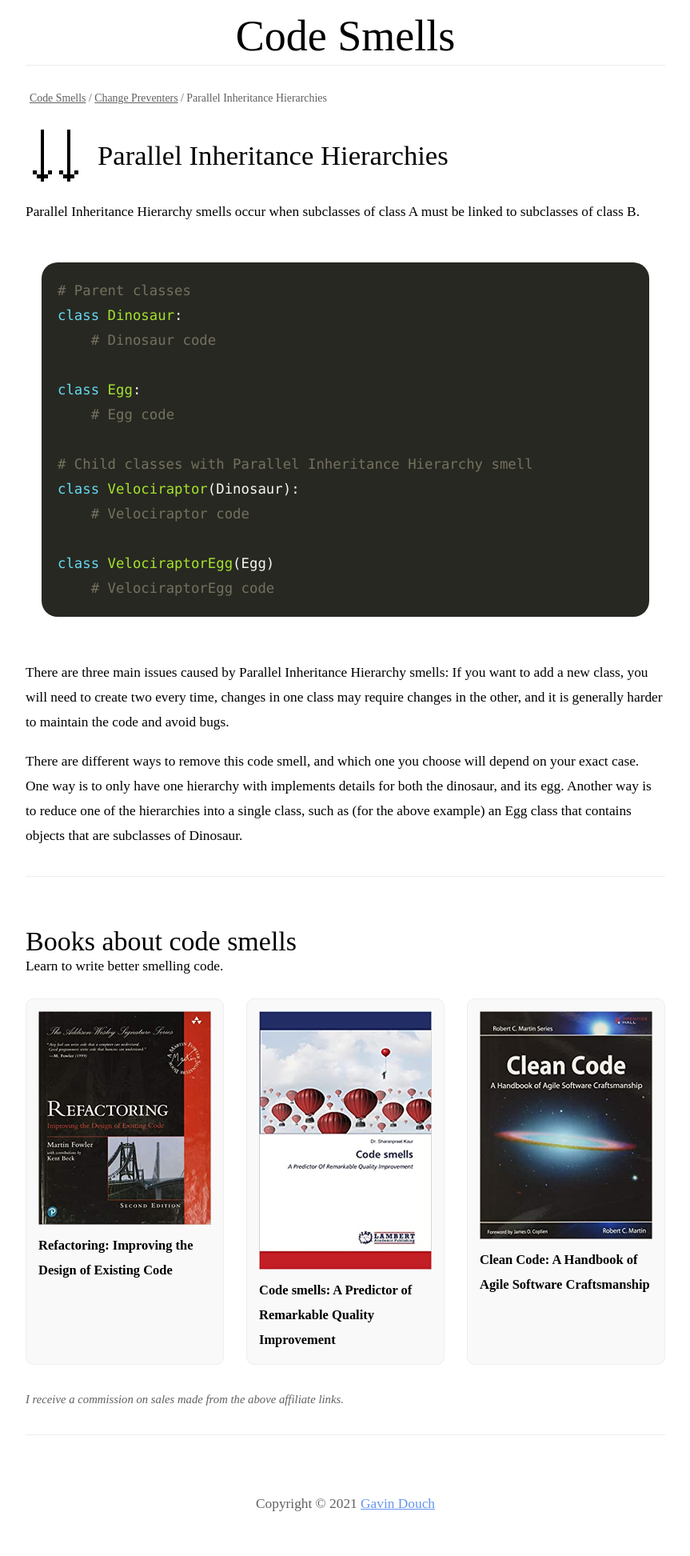
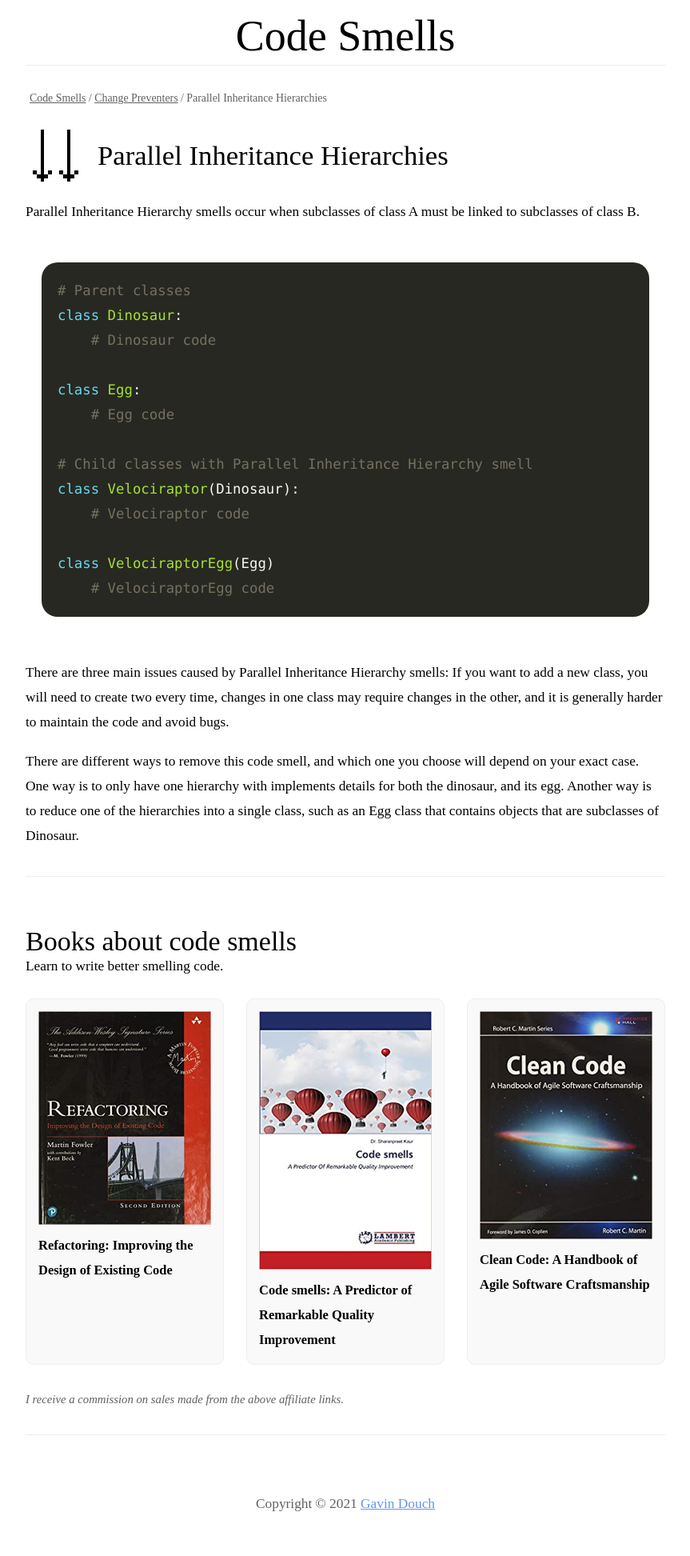
Before and after one commit to Coedice/codeSmells, a Jekyll site: the page built from _smells/changePreventers/parallelInheritanceHierarchies.md, in a window 1280 px wide. Shown: the whole page at 80% size, without its empty margins (208-1071 px from the left). Built offline with Jekyll 4.4.1, drawn with Linux system fonts in a browser that asks for light colours.

Commit message:
Added suggested remedies for Parallel Inheritance Hierarchies Adjusted vertical placement of square in switchStatement.png

```diff
--- a/_smells/changePreventers/parallelInheritanceHierarchies.md
+++ b/_smells/changePreventers/parallelInheritanceHierarchies.md
@@ -22,4 +22,4 @@
 ~~~
 There are three main issues caused by Parallel Inheritance Hierarchy smells: If you want to add a new class, you will need to create two every time, changes in one class may require changes in the other, and it is generally harder to maintain the code and avoid bugs.
 
-There are different ways to remove this code smell, and which one you choose will depend on your exact case. One way is to only have one hierarchy with implements details for both the dinosaur, and its egg. Another way is to reduce one of the hierarchies into a single class, such as (for the above example) an Egg class that contains objects that are subclasses of Dinosaur.
+There are different ways to remove this code smell, and which one you choose will depend on your exact case. One way is to only have one hierarchy with implements details for both the dinosaur, and its egg. Another way is to reduce one of the hierarchies into a single class, such as an Egg class that contains objects that are subclasses of Dinosaur.
```
Also changed, not shown: assets/images/smellIcons/switchStatement.png.
